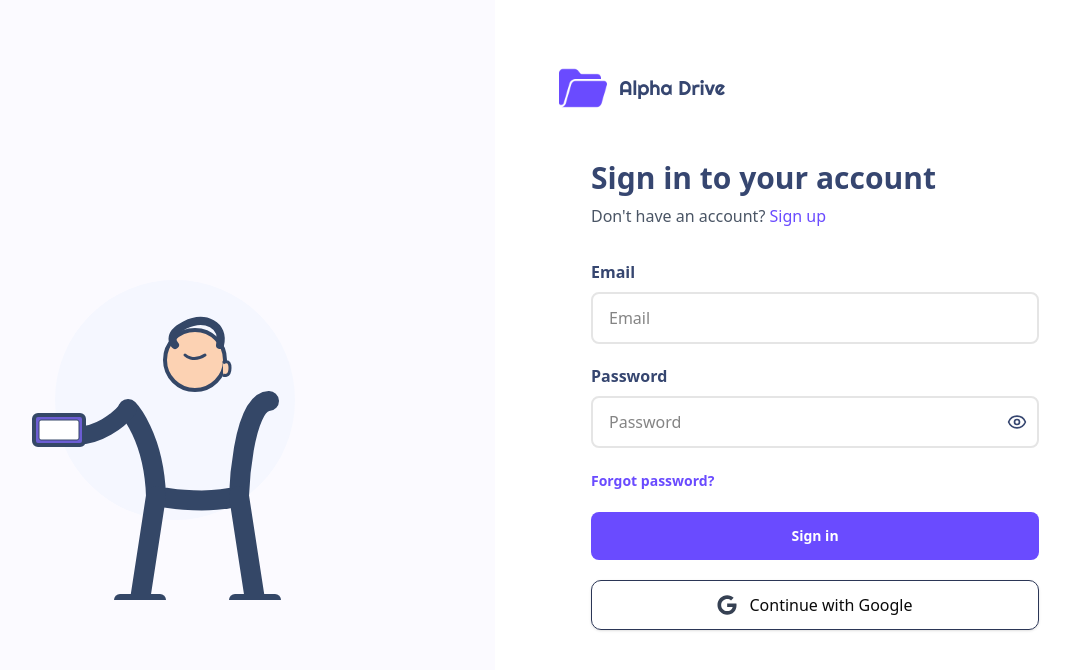
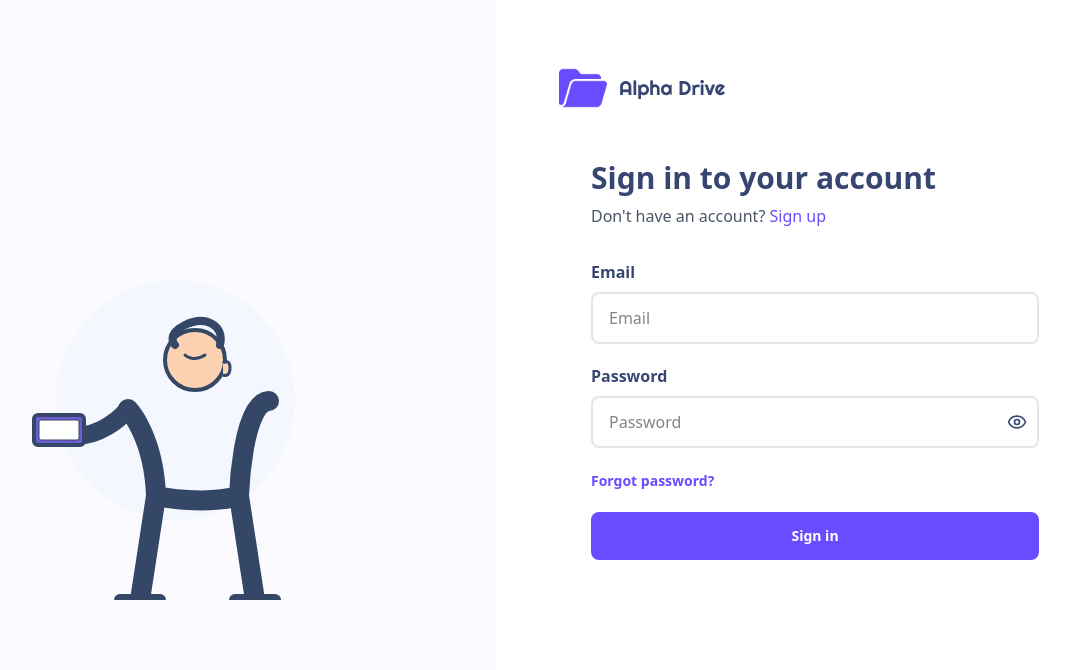
Before and after one commit to PhoenixWK/alpha-drive-v2, a Next.js app in the folder frontend/: page /login-page in a window 1280 px wide. Shown: the top 670 px of the page, without its empty margins (145-1215 px from the left). Built offline with nearby package versions, Linux system fonts and the light colour scheme; no server answers.

Commit message:
feat(sign in): remove sign in with Google function

```diff
--- a/frontend/components/authentication/GoogleButton.tsx
+++ /dev/null
@@ -1,40 +0,0 @@
-'use client'
-
-import { createClient } from '@/lib/supabase/client'
-import { signInWithGoogleService } from '@/service/UserServices';
-import { useState } from 'react'
-
-import { FaGoogle } from "react-icons/fa";
-
-export default function LoginButton() {
-    const [isLoading, setIsLoading] = useState(false);
-
-    const supabase = createClient();
-
-    const handleGoogleLogin = async () => {
-        setIsLoading(true);
-
-        try {
-            const {error} = await signInWithGoogleService();
-
-            if (error) {
-                console.error('Auth error:', error.message)
-            }
-        } catch (error) {
-            console.error('Login failed:', error)
-        } finally {
-                setIsLoading(false)
-        }
-    }
-
-    return (
-        <button
-            onClick={handleGoogleLogin}
-            disabled={isLoading}
-            className="flex items-center justify-center gap-3 w-full px-6 py-3 dark:text-white border border-[#2B3656] rounded-lg shadow-sm hover:shadow-md transition-all duration-200 disabled:opacity-50 disabled:cursor-not-allowed"
-        >
-            <FaGoogle className="text-xl text-gray-700 dark:text-white" />
-            {isLoading ? 'Signing in...' : 'Continue with Google'}
-        </button>
-    )
-}
--- a/frontend/components/authentication/LoginForm.tsx
+++ b/frontend/components/authentication/LoginForm.tsx
@@ -6,7 +6,6 @@ import {  useState } from "react";
 import { Button } from "@/components/ui/button";
 
 import { Eye, EyeOff } from "lucide-react";
-import GoogleButton from "./GoogleButton";
 import { createDefaultUserProfileService, signInWithEmailAndPasswordService } from "@/service/UserServices";
 import { Toast, ToastContainer } from "../ui/toast";
 import { useToast } from "@/hooks/useToast";
@@ -113,7 +112,6 @@ export default function LoginForm() {
                 >
                     Sign in
                 </Button>
-                <GoogleButton />
             </form>
         </>
     );
--- a/frontend/dao/UserDAO.ts
+++ b/frontend/dao/UserDAO.ts
@@ -29,32 +29,6 @@ export async function signInWithEmailAndPassword(email: string, password: string
         return { error: "Failed to log in" };
 }
 
-export async function signInWithGoogle() {
-    const supabase = await createClient();
-
-    const { data, error } = await supabase.auth.signInWithOAuth({
-        provider: 'google',
-        options: {
-            redirectTo: `${process.env.NEXT_PUBLIC_SITE_URL || 'http://localhost:3000'}/auth/callback`,
-            queryParams: {
-                access_type: 'offline',
-                prompt: 'consent',
-            },
-        },
-    });
-
-    if (error) {
-        console.error('OAuth error:', error);
-        return { error };
-    }
-
-    // Redirect to the OAuth URL
-    if (data.url) {
-        redirect(data.url);
-    }
-
-    return { data, error };
-}
 
 export async function signUp(email: string, password: string) {
     const supabase = await createClient();
--- a/frontend/service/UserServices.ts
+++ b/frontend/service/UserServices.ts
@@ -1,7 +1,6 @@
 'use server'
 
-import { checkExistingUserProfile, createDefaultUserProfile, getUser, getUserSession, logout, resetPasswordForEmail, signInWithEmailAndPassword, signInWithGoogle, signUp, updateUserPassword } from "@/dao/UserDAO";
-import { get } from "http";
+import { checkExistingUserProfile, createDefaultUserProfile, getUser, logout, resetPasswordForEmail, signInWithEmailAndPassword, signUp, updateUserPassword } from "@/dao/UserDAO";
 
 
 export async function signInWithEmailAndPasswordService(formData: FormData) {
@@ -34,9 +33,6 @@ export async function signInWithEmailAndPasswordService(formData: FormData) {
     }
 }
 
-export async function signInWithGoogleService(){
-    return await signInWithGoogle();
-}
 
 export async function signUpService(formData: FormData) {
     const email = formData.get("email") as string;
```
